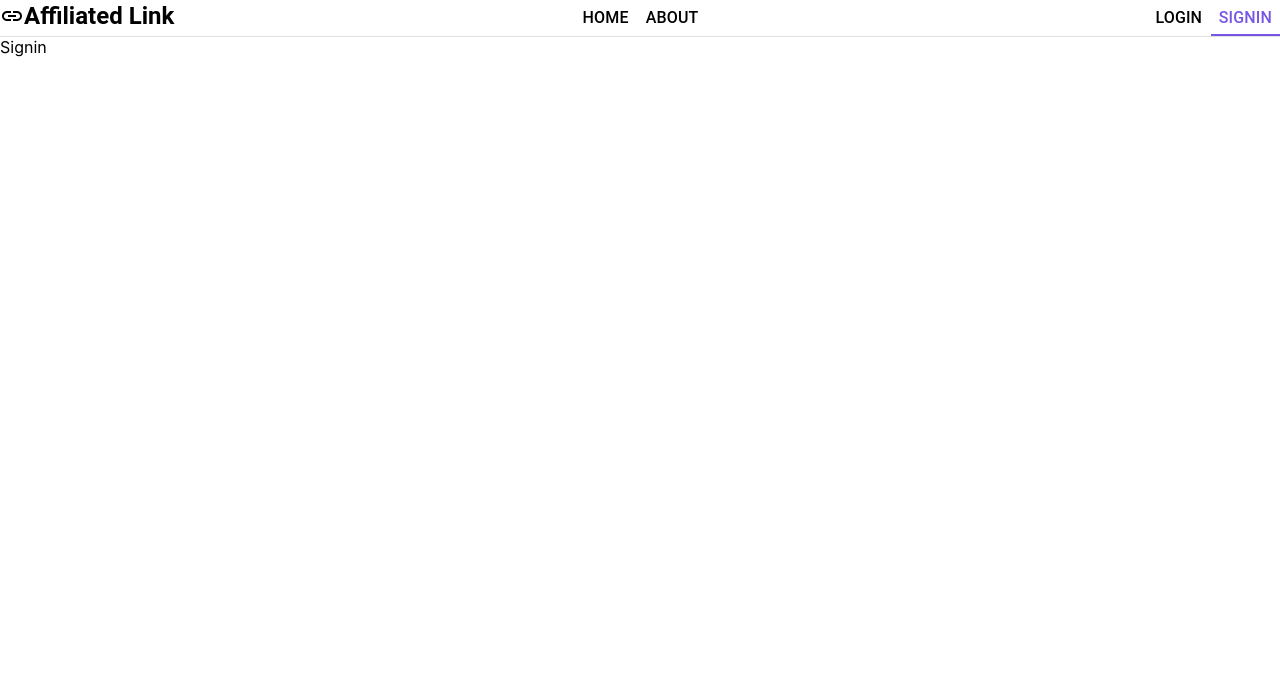
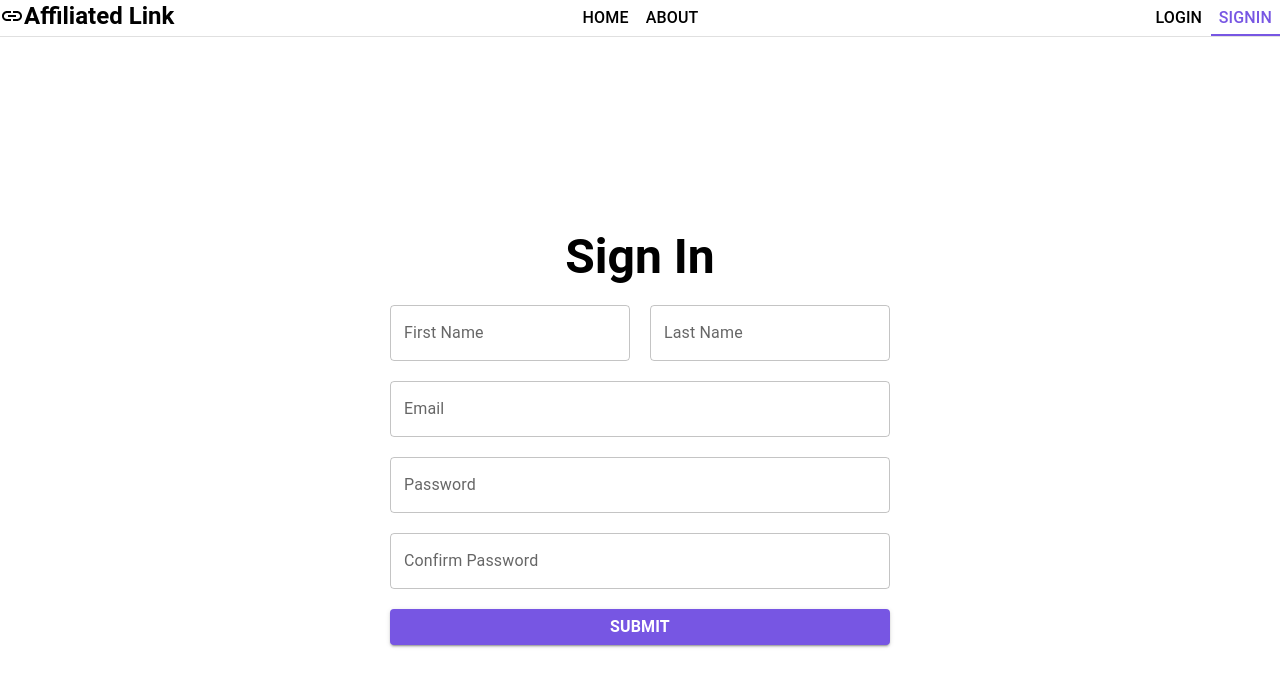
Before and after one commit to VisheshPandita/al-ui, a React (Create React App) app: page /signin in a window 1280 px wide. Shown: the top 686 px of the page. Built offline with nearby package versions, Linux system fonts and the light colour scheme.

Commit message:
sign in page added

```diff
--- a/src/pages/Login/Login.tsx
+++ b/src/pages/Login/Login.tsx
@@ -1,6 +1,6 @@
 import { Box, Button, TextField, Typography } from "@mui/material";
 import { useFormik } from "formik";
-import { validationSchema } from "./Login.utls";
+import { loginValidationSchema } from "./Login.utls";
 
 const Login = () => {
   const onSubmit = (values: any) => {
@@ -12,7 +12,7 @@
       email: "",
       password: "",
     },
-    validationSchema: validationSchema,
+    validationSchema: loginValidationSchema,
     onSubmit: onSubmit,
   });
 
@@ -37,7 +37,7 @@
           fullWidth
           id="email"
           name="email"
-          label="email"
+          label="Email"
           value={formik.values.email}
           onChange={formik.handleChange}
           error={formik.touched.email && Boolean(formik.errors.email)}
--- a/src/pages/Login/Login.utls.ts
+++ b/src/pages/Login/Login.utls.ts
@@ -1,6 +1,6 @@
 import * as yup from "yup";
 
-export const validationSchema = yup.object({
+export const loginValidationSchema = yup.object({
   email: yup
     .string()
     .email("Enter a valid email")
--- a/src/pages/Signin/Signin.tsx
+++ b/src/pages/Signin/Signin.tsx
@@ -1,7 +1,126 @@
-import React from "react";
+import { Box, Button, TextField, Typography } from "@mui/material";
+import { useFormik } from "formik";
+import { signinValidationSchema } from "./Signin.utils";
 
 const Signin = () => {
-  return <div>Signin</div>;
+  const onSubmit = (values: any) => {
+    console.log(values);
+  };
+
+  const formik = useFormik({
+    initialValues: {
+      firstName: "",
+      lastName: "",
+      email: "",
+      password: "",
+      confirmPassword: "",
+    },
+    validationSchema: signinValidationSchema,
+    onSubmit: onSubmit,
+  });
+
+  return (
+    <Box
+      sx={{
+        maxWidth: 500,
+        marginX: "auto",
+        marginTop: "15%",
+      }}
+    >
+      <Typography
+        variant="h3"
+        textAlign={"center"}
+        marginBottom={"20px"}
+        fontWeight={"bold"}
+      >
+        Sign In
+      </Typography>
+      <form onSubmit={formik.handleSubmit}>
+        <Box
+          sx={{
+            display: "flex",
+            justifyContent: "space-between",
+          }}
+        >
+          <TextField
+            id="firstName"
+            name="firstName"
+            label="First Name"
+            value={formik.values.firstName}
+            onChange={formik.handleChange}
+            error={formik.touched.firstName && Boolean(formik.errors.firstName)}
+            helperText={formik.touched.firstName && formik.errors.firstName}
+            sx={{
+              marginBottom: "20px",
+              width: "48%",
+            }}
+          />
+          <TextField
+            id="lastName"
+            name="lastName"
+            label="Last Name"
+            value={formik.values.lastName}
+            onChange={formik.handleChange}
+            error={formik.touched.lastName && Boolean(formik.errors.lastName)}
+            helperText={formik.touched.lastName && formik.errors.lastName}
+            sx={{
+              marginBottom: "20px",
+              width: "48%",
+            }}
+          />
+        </Box>
+        <TextField
+          fullWidth
+          id="email"
+          name="email"
+          label="Email"
+          value={formik.values.email}
+          onChange={formik.handleChange}
+          error={formik.touched.email && Boolean(formik.errors.email)}
+          helperText={formik.touched.email && formik.errors.email}
+          sx={{
+            marginBottom: "20px",
+          }}
+        />
+        <TextField
+          fullWidth
+          id="password"
+          name="password"
+          label="Password"
+          type="password"
+          value={formik.values.password}
+          onChange={formik.handleChange}
+          error={formik.touched.password && Boolean(formik.errors.password)}
+          helperText={formik.touched.password && formik.errors.password}
+          sx={{
+            marginBottom: "20px",
+          }}
+        />
+        <TextField
+          fullWidth
+          id="confirmPassword"
+          name="confirmPassword"
+          label="Confirm Password"
+          type="password"
+          value={formik.values.confirmPassword}
+          onChange={formik.handleChange}
+          error={
+            formik.touched.confirmPassword &&
+            Boolean(formik.errors.confirmPassword)
+          }
+          helperText={
+            formik.touched.confirmPassword && formik.errors.confirmPassword
+          }
+          sx={{
+            marginBottom: "20px",
+          }}
+        />
+        <Button color="primary" variant="contained" fullWidth type="submit">
+          <Typography fontWeight={"bold"}>Submit</Typography>
+        </Button>
+      </form>
+    </Box>
+  );
 };
 
 export default Signin;
--- /dev/null
+++ b/src/pages/Signin/Signin.utils.ts
@@ -0,0 +1,17 @@
+import * as yup from "yup";
+
+export const signinValidationSchema = yup.object({
+  firstName: yup.string().required("First name is required"),
+  lastName: yup.string().required("Last name is required"),
+  email: yup
+    .string()
+    .email("Enter a valid email")
+    .required("Email is required"),
+  password: yup
+    .string()
+    .min(8, "Password should be of minimum 8 characters length")
+    .required("Password is required"),
+  confirmPassword: yup
+    .string()
+    .oneOf([yup.ref("password")], "Password must match."),
+});
```
